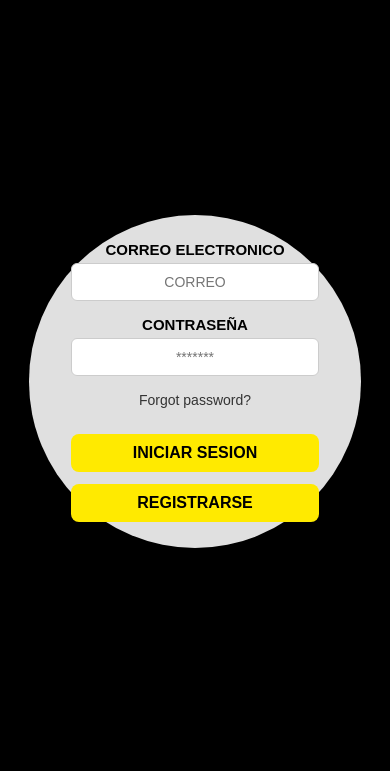
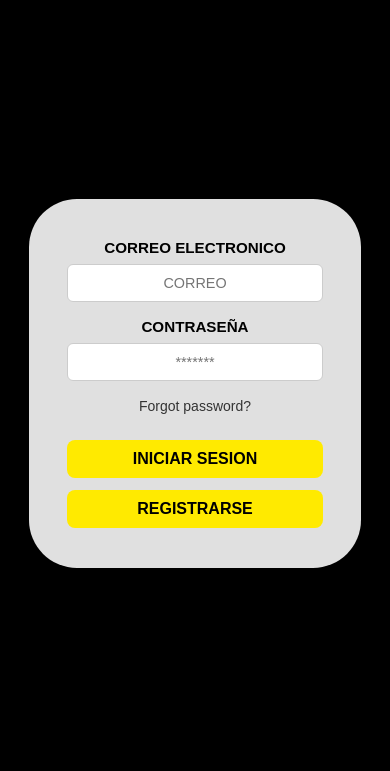
Before and after one commit to Yori-Martinez/BlindView, a website: page public/index.html in a window 390 px wide. Shown: the part 73-844 px from the top of the page. Drawn offline with Linux system fonts and the light colour scheme.

Commit message:
mejora del responsive de inicio sesion

```diff
--- a/public/style.css
+++ b/public/style.css
@@ -16,7 +16,7 @@ body {
 /* 2. BARRA SUPERIOR (HEADER) */
 .header {
     background-color: #e0e0e0;
-    padding: 20px 40px;
+    padding: 1.25rem 5%; /* Usamos porcentajes para los lados */
     display: flex;
     justify-content: space-between;
     align-items: center;
@@ -38,9 +38,9 @@ body {
 .btn-ayuda {
     background-color: #FFEA00;
     border: none;
-    padding: 10px 20px;
-    border-radius: 8px;
-    font-size: 20px;
+    padding: 0.625rem 1.25rem;
+    border-radius: 0.5rem;
+    font-size: 1.25rem; /* 20px convertido a rem */
     font-weight: bold;
     cursor: pointer;
     transition: background-color 0.3s;
@@ -56,14 +56,14 @@ body {
     display: flex;
     justify-content: center;
     align-items: center;
-    padding: 20px;
+    padding: 1.25rem;
 }
 
-/* 4. TARJETA DE LOGIN CIRCULAR (Escritorio) */
+/* 4. TARJETA DE LOGIN (Escritorio - Círculo Perfecto) */
 .login-card {
-    width: 100%;
-    max-width: 480px;
-    aspect-ratio: 1 / 1;
+    width: 90%;
+    max-width: 30rem; /* Límite máximo para que no sea un planeta */
+    aspect-ratio: 1 / 1; /* Mantiene el círculo */
     border-radius: 50%;
     background-color: #e0e0e0;
 
@@ -71,12 +71,12 @@ body {
     flex-direction: column;
     justify-content: center;
     align-items: center;
-    padding: 50px;
-    box-shadow: 0 10px 30px rgba(0,0,0,0.5); /* Sombra para darle profundidad */
+    padding: 3rem;
+    box-shadow: 0 0.625rem 1.875rem rgba(0,0,0,0.5);
 }
 
 .login-card form {
-    width: 80%; /* Lo mantenemos al 80% para no chocar con la curva del círculo */
+    width: 80%;
     display: flex;
     flex-direction: column;
     align-items: center;
@@ -84,23 +84,23 @@ body {
 
 .form-group {
     width: 100%;
-    margin-bottom: 20px;
+    margin-bottom: 1.25rem;
     text-align: center;
 }
 
 .form-group label {
     display: block;
-    font-size: 18px;
+    font-size: 1.125rem; /* ~18px */
     font-weight: bold;
-    margin-bottom: 8px;
+    margin-bottom: 0.5rem;
 }
 
 .form-group input {
     width: 100%;
-    padding: 12px;
+    padding: 0.75rem;
     border: 1px solid #ccc;
-    border-radius: 6px;
-    font-size: 16px;
+    border-radius: 0.375rem;
+    font-size: 1rem; /* ~16px */
     outline: none;
     text-align: center;
 }
@@ -110,14 +110,14 @@ body {
 }
 
 .forgot-password {
-    margin-bottom: 25px;
+    margin-bottom: 1.5rem;
     text-align: center;
 }
 
 .forgot-password a {
     color: #333;
     text-decoration: none;
-    font-size: 14px;
+    font-size: 0.875rem; /* ~14px */
 }
 
 .forgot-password a:hover {
@@ -127,7 +127,7 @@ body {
 .botones-container {
     display: flex;
     flex-direction: column;
-    gap: 12px;
+    gap: 0.75rem;
     width: 100%;
 }
 
@@ -135,9 +135,9 @@ body {
     width: 100%;
     background-color: #FFEA00;
     border: none;
-    padding: 12px;
-    border-radius: 8px;
-    font-size: 18px;
+    padding: 0.75rem;
+    border-radius: 0.5rem;
+    font-size: 1.125rem; /* ~18px */
     font-weight: bold;
     cursor: pointer;
     transition: background-color 0.3s;
@@ -154,77 +154,76 @@ body {
 /* Para Tabletas (Pantallas menores a 900px) */
 @media (max-width: 900px) {
     .header {
-        padding: 15px 30px;
+        padding: 1rem 4%;
     }
     .logo-img {
-        height: 3.5rem; /* Achicamos un poco el logo */
+        height: 3.5rem;
     }
     .btn-ayuda {
-        font-size: 18px;
-        padding: 8px 16px;
+        font-size: 1.125rem;
+        padding: 0.5rem 1rem;
     }
     .login-card {
-        max-width: 420px; /* Círculo más proporcionado a la tableta */
-        padding: 40px;
+        max-width: 26rem; /* Achicamos el círculo un poco */
+        padding: 2.5rem;
     }
 }
 
 /* Para Celulares (Pantallas menores a 600px) */
 @media (max-width: 600px) {
     .header {
-        padding: 10px 15px; /* Menos espacio a los lados para ganar espacio vital */
+        padding: 0.75rem 3%;
     }
     .logo-img {
-        height: 2.8rem; /* Logo ideal para celular */
+        height: 2.8rem;
     }
     .btn-ayuda {
-        font-size: 14px;
-        padding: 8px 12px;
+        font-size: 0.875rem;
+        padding: 0.5rem 0.75rem;
     }
 
+    /* LA MAGIA DEL SQUIRCLE: Adiós al círculo perfecto, hola a la cápsula */
     .login-card {
-        width: 95%; /* Que ocupe casi todo el ancho disponible */
-        max-width: 380px;
-        padding: 20px; /* Reducimos el relleno interno para que entren los inputs */
+        width: 95%;
+        max-width: 24rem;
+        aspect-ratio: auto; /* Dejamos que crezca hacia abajo lo que necesite */
+        border-radius: 3rem; /* Bordes SÚPER redondeados para simular el círculo */
+        padding: 2.5rem 1.5rem; /* Menos espacio a los lados, más arriba y abajo */
     }
 
     .login-card form {
-        width: 85%; /* Aprovechamos un poco más el espacio dentro del círculo */
+        width: 90%; /* Aprovechamos casi todo el ancho interno */
     }
 
     .form-group {
-        margin-bottom: 15px;
+        margin-bottom: 1rem;
     }
 
     .form-group label {
-        font-size: 15px; /* Letra más chica para que no se amontone */
-        margin-bottom: 5px;
+        font-size: 0.95rem;
     }
 
     .form-group input {
-        padding: 10px;
-        font-size: 14px;
+        padding: 0.625rem;
+        font-size: 0.9rem;
     }
 
     .btn-iniciar {
-        padding: 10px;
-        font-size: 16px;
+        padding: 0.625rem;
+        font-size: 1rem;
     }
 }
 
-/* Para Celulares MUY pequeños (Pantallas menores a 380px, ej. iPhone SE) */
+/* Para Celulares MUY pequeños (Pantallas menores a 380px) */
 @media (max-width: 380px) {
     .login-card {
-        padding: 10px;
-    }
-    .login-card form {
-        width: 90%;
+        border-radius: 2rem; /* Suavizamos un poco el borde curvo para que quepa todo */
+        padding: 1.5rem 1rem;
     }
     .form-group label {
-        font-size: 14px;
+        font-size: 0.875rem;
     }
     .btn-iniciar {
-        font-size: 14px;
-        padding: 8px;
+        font-size: 0.875rem;
     }
 }
```
